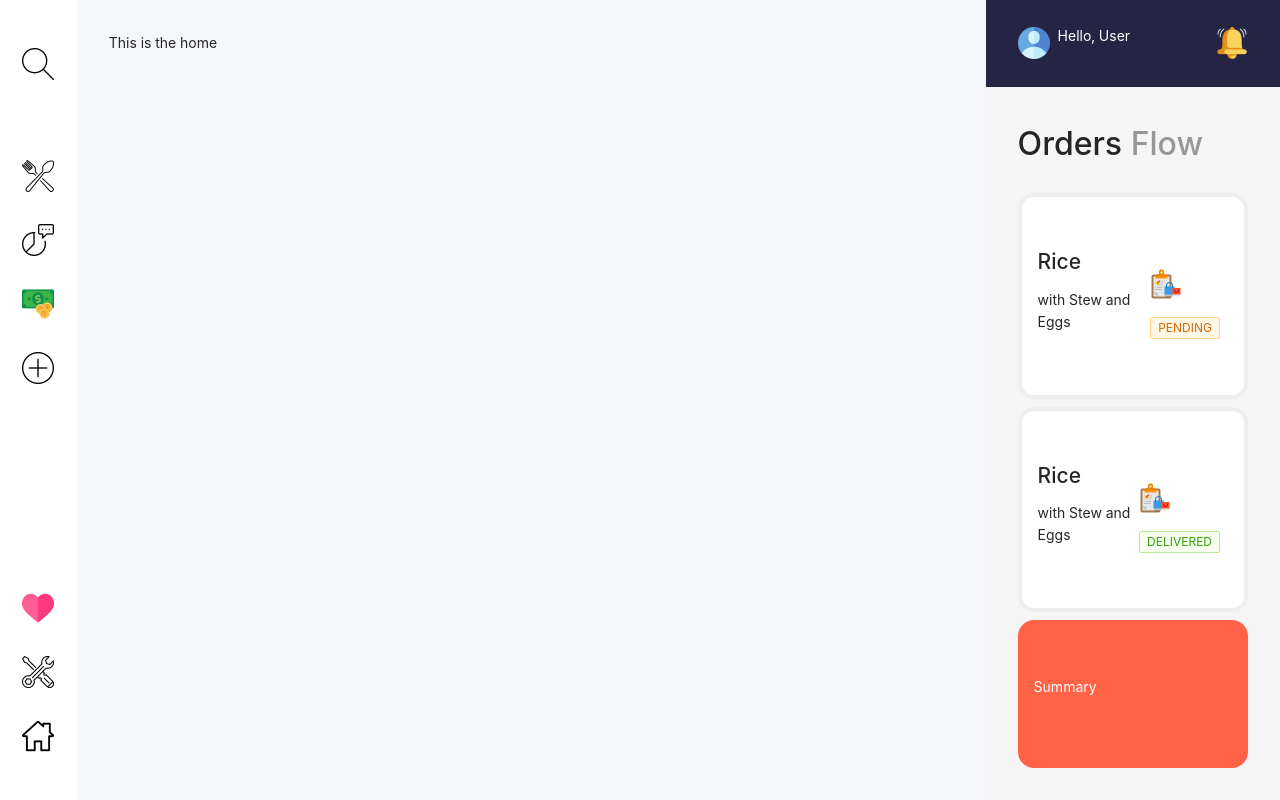
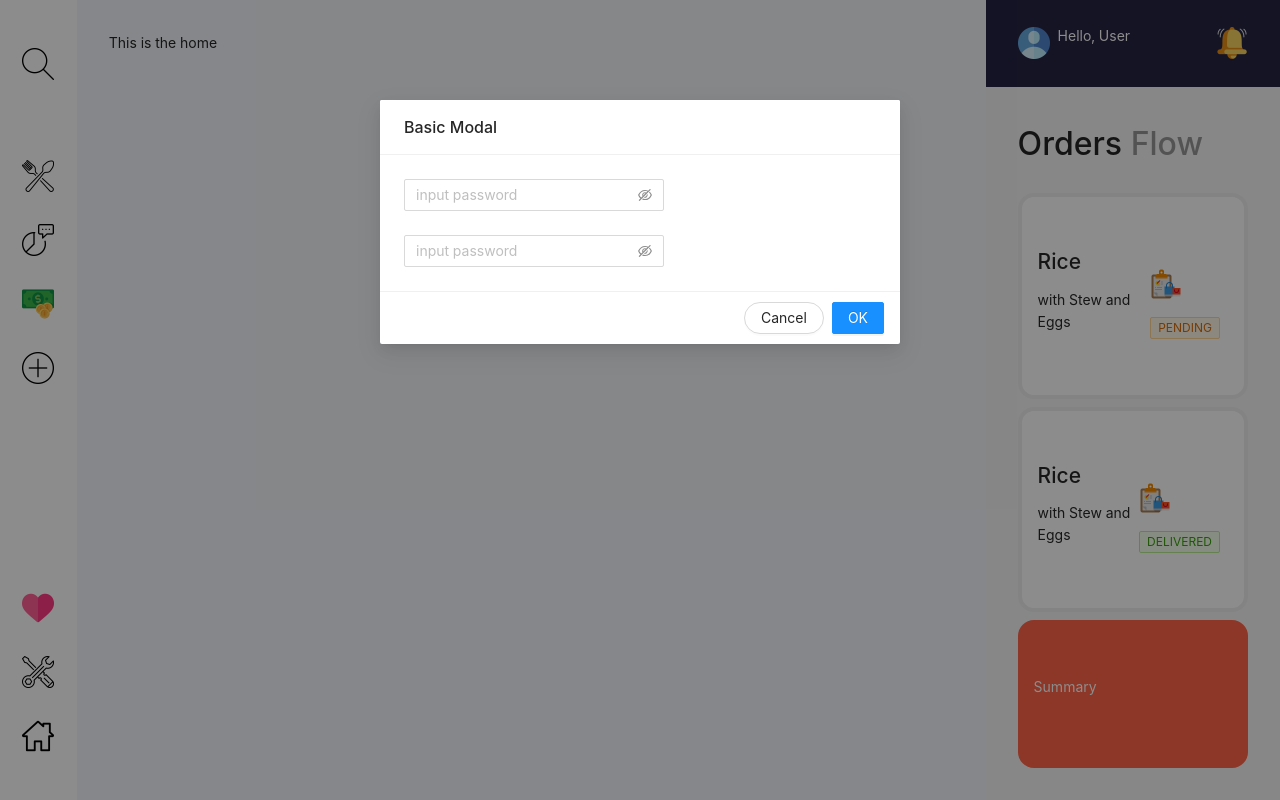
Before and after one commit to eustacequartey/plunch, a React (Create React App) app: page / in a window 1280 px wide. Built offline with nearby package versions, Linux system fonts and the light colour scheme.

Commit message:
feat: cp modal

```diff
--- a/package.json
+++ b/package.json
@@ -17,6 +17,7 @@
     "react": "^16.13.1",
     "react-apollo": "^3.1.5",
     "react-dom": "^16.13.1",
+    "react-modal": "^3.11.2",
     "react-redux": "^7.2.0",
     "react-router-dom": "^5.1.2",
     "react-scripts": "3.4.1",
--- /dev/null
+++ b/src/components/general/CPModal.js
@@ -0,0 +1,45 @@
+import React, { useState } from "react";
+import { Modal, message, Space, Input } from "antd";
+import { EyeInvisibleOutlined, EyeTwoTone } from "@ant-design/icons";
+import "antd/dist/antd.css";
+
+const CPModal = () => {
+  const [visible, setVisible] = useState(false);
+
+  return (
+    <Modal
+      title="Basic Modal"
+      closable={false}
+      visible={true}
+      onOk={() => message.success("OK clicked")}
+      maskClosable={true}
+      cancelButtonProps={{
+        shape: "round",
+      }}
+      //   onCancel={() => message.error("Cancel Clicked")}
+    >
+      <Space direction="vertical" size="large">
+        <Input.Password placeholder="input password" />
+        <Input.Password
+          placeholder="input password"
+          iconRender={(visible) =>
+            visible ? <EyeTwoTone /> : <EyeInvisibleOutlined />
+          }
+        />
+      </Space>
+    </Modal>
+  );
+};
+
+var customStyles = {
+  content: {
+    top: "50%",
+    left: "50%",
+    right: "auto",
+    bottom: "auto",
+    marginRight: "-50%",
+    transform: "translate(-50%, -50%)",
+  },
+};
+
+export default CPModal;
--- a/src/components/general/index.js
+++ b/src/components/general/index.js
@@ -1,3 +1,4 @@
 export { default as Dashboard } from "./Dashboard";
 export { default as OrderFlow } from "./OrderFlow";
 export { default as Summary } from "./Summary";
+export { default as CPModal } from "./CPModal";
--- a/src/pages/Home.js
+++ b/src/pages/Home.js
@@ -1,9 +1,11 @@
 import React from "react";
+import { CPModal } from "../components/general";
 
 const Home = () => {
   return (
     <div>
       <p>This is the home</p>
+      <CPModal />
     </div>
   );
 };
```
Also changed, not shown: 1 other file (tests, documents, lock files or other folders).
